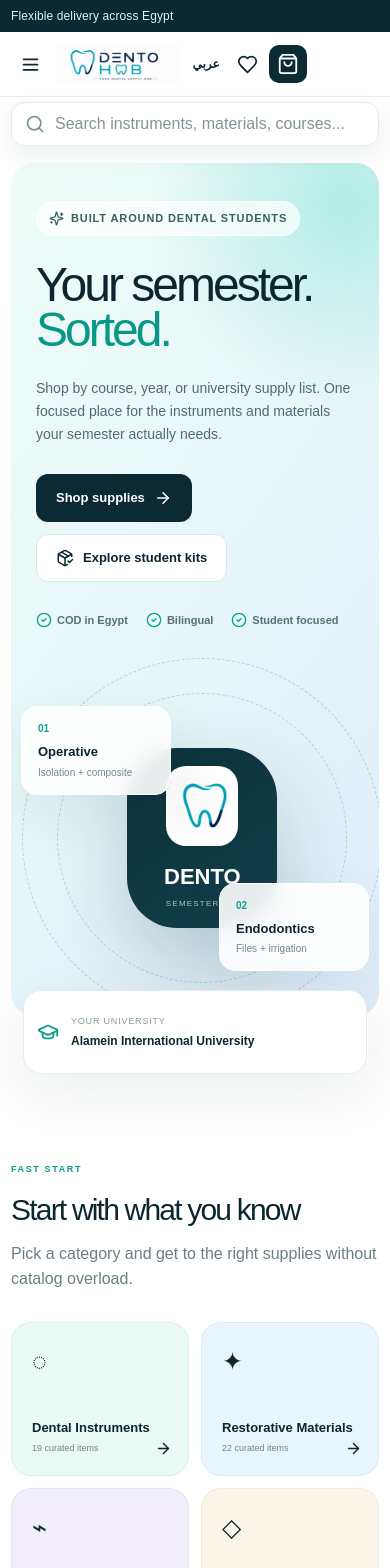
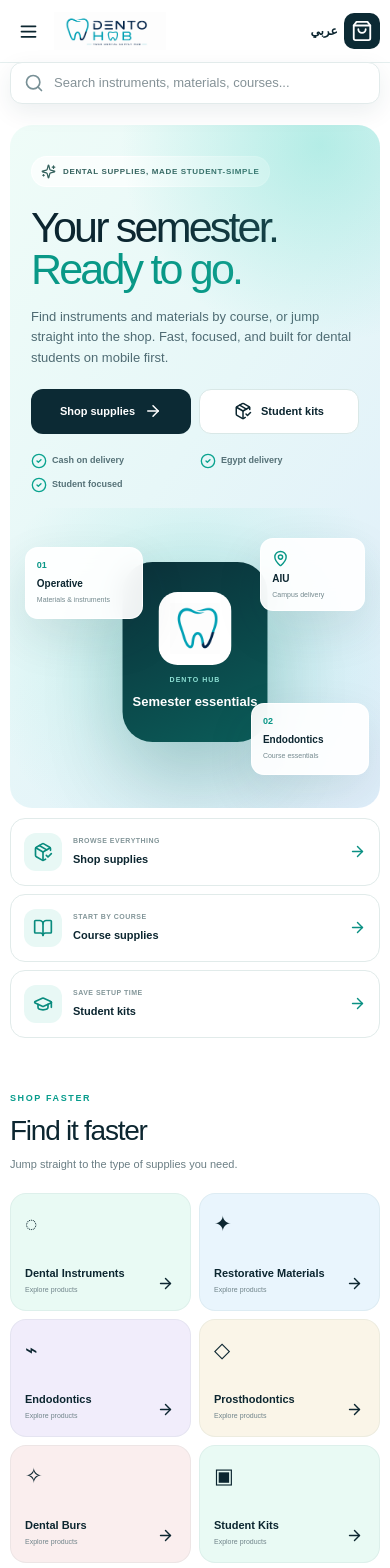
Before and after one commit to dentalhub08/dento-hub, a Next.js app: page / in a window 390 px wide. Shown: the top 1568 px of the page. Built offline with nearby package versions, Linux system fonts and the light colour scheme; no server answers; the database is empty.

Commit message:
Final mobile homepage polish

```diff
--- a/src/components/header.tsx
+++ b/src/components/header.tsx
@@ -23,7 +23,7 @@
     </div>
     <header className="site-header">
       <div className="shell header-row">
-        <button className="icon-btn mobile-only" aria-label="Menu"><Menu size={21}/></button>
+        <Link href="/shop" className="icon-btn mobile-only mobile-shop-link" aria-label="Open shop"><Menu size={21}/></Link>
         <Link href="/" className="brand brand-logo-link" aria-label="DENTO HUB home">
           <img className="brand-logo-img" src="/dento-hub-logo.png" alt="DENTO HUB — Your Dental Supply Hub" />
         </Link>
--- a/src/components/home-client.tsx
+++ b/src/components/home-client.tsx
@@ -1,6 +1,17 @@
 "use client";
+
 import Link from "next/link";
-import { ArrowRight, PackageCheck, ShieldCheck, Sparkles, Truck, GraduationCap, BookOpen, MapPin, CheckCircle2 } from "lucide-react";
+import {
+  ArrowRight,
+  BookOpen,
+  CheckCircle2,
+  GraduationCap,
+  MapPin,
+  PackageCheck,
+  ShieldCheck,
+  Sparkles,
+  Truck,
+} from "lucide-react";
 import { useStore } from "./store-provider";
 import { categories, courses, years } from "@/data/site";
 import { ProductCard } from "./product-card";
@@ -9,68 +20,190 @@
 import { courseImageByCode } from "@/data/product-media";
 import { useCatalog } from "./catalog-provider";
 
-export function HomeClient(){
- const { locale }=useStore(); const {products}=useCatalog(); const ar=locale==="ar";
- const featured=products.filter(p=>[1,5,14,44,47,82,97,106].includes(p.id)).slice(0,8);
- return <main>
-   <section className="hero shell">
-     <div className="hero-main">
+export function HomeClient() {
+  const { locale } = useStore();
+  const { products } = useCatalog();
+  const ar = locale === "ar";
+  const featured = products.filter((p) => [1, 5, 14, 44, 47, 82, 97, 106].includes(p.id)).slice(0, 8);
+
+  return (
+    <main className="home-page">
+      <section className="hero shell home-hero">
+        <div className="hero-main home-hero-main">
           <div className="hero-copy">
-         <span className="hero-badge"><Sparkles size={15}/>{ar?"مصمم لطلاب طب الأسنان":"Built around dental students"}</span>
-         <h1>{ar?<>جهّز ترمك.<br/><em>بشكل أذكى.</em></>:<>Your semester.<br/><em>Sorted.</em></>}</h1>
-         <p>{ar?"ابحث حسب الكورس، السنة الدراسية أو قائمة الجامعة. اجمع كل مستلزماتك في مكان واحد بدون دوشة.":"Shop by course, year, or university supply list. One focused place for the instruments and materials your semester actually needs."}</p>
-         <div className="hero-cta"><Link className="btn-primary" href="/shop">{ar?"ابدأ التسوق":"Shop supplies"}<ArrowRight size={18}/></Link><Link className="btn-secondary" href="/shop?bundles=1"><PackageCheck size={18}/>{ar?"استكشف الحقائب":"Explore student kits"}</Link></div>
-         <div className="hero-proof"><span><CheckCircle2 size={16}/> COD in Egypt</span><span><CheckCircle2 size={16}/> Bilingual</span><span><CheckCircle2 size={16}/> Student focused</span></div>
+            <span className="hero-badge">
+              <Sparkles size={15} />
+              {ar ? "مستلزماتك الدراسية في مكان واحد" : "Dental supplies, made student-simple"}
+            </span>
+            <h1>
+              {ar ? (
+                <>
+                  كل اللي محتاجه للترم.<br />
+                  <em>من غير دوشة.</em>
+                </>
+              ) : (
+                <>
+                  Your semester.<br />
+                  <em>Ready to go.</em>
+                </>
+              )}
+            </h1>
+            <p>
+              {ar
+                ? "ابحث عن الأدوات والمواد حسب الكورس، أو ادخل مباشرة على المتجر. تجربة بسيطة وسريعة للطالب من الموبايل أو اللابتوب."
+                : "Find instruments and materials by course, or jump straight into the shop. Fast, focused, and built for dental students on mobile first."}
+            </p>
+            <div className="hero-cta">
+              <Link className="btn-primary" href="/shop">
+                {ar ? "تسوق الآن" : "Shop supplies"} <ArrowRight size={18} />
+              </Link>
+              <Link className="btn-secondary" href="/shop?bundles=1">
+                <PackageCheck size={18} /> {ar ? "حقائب الطلاب" : "Student kits"}
+              </Link>
             </div>
-       <div className="hero-orbit" aria-label="Dental semester supplies illustration">
-         <div className="orb orb-main"><span className="hero-tooth-shell"><img className="hero-tooth-img" src="/dento-hub-tooth.png" alt="" aria-hidden="true"/></span><b>DENTO</b><small>semester kit</small></div>
-         <div className="float-card card-one"><span>01</span><b>Operative</b><small>Isolation + composite</small></div>
-         <div className="float-card card-two"><span>02</span><b>Endodontics</b><small>Files + irrigation</small></div>
-         <div className="float-card card-three"><MapPin size={17}/><b>AIU delivery</b><small>Live campus rate</small></div>
-         <div className="orbit-ring ring-a"/><div className="orbit-ring ring-b"/>
+            <div className="hero-proof home-proof">
+              <span><CheckCircle2 size={16} /> {ar ? "الدفع عند الاستلام" : "Cash on delivery"}</span>
+              <span><CheckCircle2 size={16} /> {ar ? "توصيل داخل مصر" : "Egypt delivery"}</span>
+              <span><CheckCircle2 size={16} /> {ar ? "مخصص للطلاب" : "Student focused"}</span>
             </div>
           </div>
-     <div className="hero-quickbar">
-       <div><GraduationCap size={22}/><span><small>Your university</small><strong>Alamein International University</strong></span></div>
-       <div><BookOpen size={22}/><span><small>Find your list</small><strong>Choose course / year</strong></span></div>
-       <Link href="/shop?university=aiu">Open AIU supplies <ArrowRight size={17}/></Link>
+
+          <div className="home-hero-visual" aria-hidden="true">
+            <div className="home-visual-glow" />
+            <div className="home-tooth-card">
+              <img src="/dento-hub-tooth.png" alt="" />
+              <span>DENTO HUB</span>
+              <strong>{ar ? "جهز ترمك" : "Semester essentials"}</strong>
+            </div>
+            <div className="home-mini-card mini-operative">
+              <span>01</span><strong>Operative</strong><small>{ar ? "مواد وأدوات" : "Materials & instruments"}</small>
+            </div>
+            <div className="home-mini-card mini-endo">
+              <span>02</span><strong>Endodontics</strong><small>{ar ? "مستلزمات الكورس" : "Course essentials"}</small>
+            </div>
+            <div className="home-mini-card mini-aiu">
+              <MapPin size={17} /><strong>AIU</strong><small>{ar ? "توصيل الجامعة" : "Campus delivery"}</small>
+            </div>
+          </div>
+        </div>
+
+        <div className="home-shortcuts" aria-label="Quick shopping links">
+          <Link href="/shop" className="home-shortcut">
+            <span><PackageCheck size={20} /></span>
+            <div><small>{ar ? "كل المنتجات" : "Browse everything"}</small><strong>{ar ? "المتجر" : "Shop supplies"}</strong></div>
+            <ArrowRight size={17} />
+          </Link>
+          <Link href="/shop?course=operative" className="home-shortcut">
+            <span><BookOpen size={20} /></span>
+            <div><small>{ar ? "ابدأ بالكورس" : "Start by course"}</small><strong>{ar ? "مستلزمات الكورسات" : "Course supplies"}</strong></div>
+            <ArrowRight size={17} />
+          </Link>
+          <Link href="/shop?bundles=1" className="home-shortcut">
+            <span><GraduationCap size={20} /></span>
+            <div><small>{ar ? "اختصر وقتك" : "Save setup time"}</small><strong>{ar ? "حقائب الطلاب" : "Student kits"}</strong></div>
+            <ArrowRight size={17} />
+          </Link>
         </div>
       </section>
 
-   <section className="section shell">
-    <SectionHeading eyebrow="FAST START" title={ar?"ابدأ من اللي تعرفه":"Start with what you know"} body={ar?"اختار القسم، وإحنا نضيّق الاختيارات بسرعة.":"Pick a category and get to the right supplies without catalog overload."}/>
-    <div className="category-grid">{categories.map((c,i)=><Link href={`/shop?category=${encodeURIComponent(c.name)}`} className={`category-card ${c.tone}`} key={c.name}><span className="category-icon">{c.icon}</span><strong>{ar?c.ar:c.name}</strong><small>{[19,22,31,18,16,4][i]} curated items</small><ArrowRight size={17}/></Link>)}</div>
-   </section>
-
-   <ManagedAds placement="home_top"/>
-
-   <section className="section section-tint">
-    <div className="shell">
-      <SectionHeading eyebrow="COURSE MODE" title={ar?"تسوّق حسب الكورس":"Shop like a dental student"} body={ar?"بدل ما تدور على كل أداة لوحدها، افتح قائمة الكورس وشوف المطلوب والمتاح.":"Open a course list, see what is required, optional, already in your kit, and still missing."}/>
-      <div className="course-grid">{courses.map((c,i)=><Link href={`/shop?course=${c.code.toLowerCase()}`} className="course-card course-card-photo" key={c.name}><div className="course-photo"><img src={courseImageByCode[c.code]} alt=""/></div><div className="course-no">0{i+1}</div><div><span className="course-pill">AIU source list</span><h3>{ar?c.ar:c.name}</h3><p>{c.blurb}</p></div><div className="course-bottom"><span>{i===0?"36":"24+"} mapped supplies</span><ArrowRight size={18}/></div></Link>)}</div>
-      <ManagedAds placement="course_section"/>
+      <section className="section shell home-section">
+        <SectionHeading
+          eyebrow="SHOP FASTER"
+          title={ar ? "ابدأ بالقسم" : "Find it faster"}
+          body={ar ? "اختار نوع المستلزمات وادخل مباشرة للمنتجات." : "Jump straight to the type of supplies you need."}
+        />
+        <div className="category-grid home-category-grid">
+          {categories.map((c) => (
+            <Link href={`/shop?category=${encodeURIComponent(c.name)}`} className={`category-card ${c.tone}`} key={c.name}>
+              <span className="category-icon">{c.icon}</span>
+              <strong>{ar ? c.ar : c.name}</strong>
+              <small>{ar ? "عرض المنتجات" : "Explore products"}</small>
+              <ArrowRight size={17} />
+            </Link>
+          ))}
         </div>
       </section>
 
-   <section className="section shell">
-    <SectionHeading eyebrow="REAL CATALOG" title={ar?"من قائمة DENTO HUB":"From your DENTO HUB catalog"} body={ar?"منتجات حقيقية من قائمة DENTO HUB مع صور من مراجع المستلزمات المرفوعة.":"Real DENTO HUB products, now paired with supply imagery from the uploaded AIU references."}/>
-    <div className="product-grid">{featured.map((p,i)=><ProductCard key={p.id} product={p} index={i}/>)}</div>
+      <ManagedAds placement="home_top" />
+
+      <section className="section section-tint home-course-section">
+        <div className="shell">
+          <SectionHeading
+            eyebrow="SHOP BY COURSE"
+            title={ar ? "ادخل على كورسك مباشرة" : "Your course, one tap away"}
+            body={ar ? "بدل القوائم الطويلة، افتح الكورس وشوف المنتجات المتاحة له مباشرة." : "No long lists or setup screens. Open a course and see the relevant supplies immediately."}
+          />
+          <div className="course-grid home-course-grid">
+            {courses.map((c) => (
+              <Link href={`/shop?course=${c.code.toLowerCase()}`} className="course-card course-card-photo home-course-card" key={c.name}>
+                <div className="course-photo"><img src={courseImageByCode[c.code]} alt="" /></div>
+                <div className="home-course-copy">
+                  <span className="course-pill">{ar ? "مستلزمات الكورس" : "Course supplies"}</span>
+                  <h3>{ar ? c.ar : c.name}</h3>
+                  <p>{ar ? "اعرض المنتجات والبدائل المتاحة لهذا الكورس." : "Open the products and available alternatives for this course."}</p>
+                </div>
+                <div className="course-bottom"><span>{ar ? "تسوق الكورس" : "Shop course"}</span><ArrowRight size={18} /></div>
+              </Link>
+            ))}
+          </div>
+          <ManagedAds placement="course_section" />
+        </div>
       </section>
 
-   <ManagedAds placement="featured"/>
-
-   <section className="section shell kit-builder">
-    <div className="kit-copy"><span className="section-kicker">SEMESTER BUILDER</span><h2>{ar?"حوّل قائمة الكورس إلى checklist":"Turn a course list into a checkout plan"}</h2><p>{ar?"اعرف المطلوب، الاختياري، والبدائل. اختار كل منتج لوحده أو اشترِ Bundle لما تكون جاهزة.":"See required items, optional items, and alternatives. Buy products individually or grab a discounted bundle when one is available."}</p><Link className="btn-primary" href="/shop?course=operative">Try Operative list <ArrowRight size={18}/></Link></div>
-    <div className="checklist-card"><div className="checklist-head"><div><span>Operative Dentistry</span><strong>Semester supply list</strong></div><b>12 / 36</b></div>{["Rubber dam kit","Phosphoric acid etching gel","Bonding agent","Composite shades A1 / A2 / A3","Composite finishing burs"].map((x,i)=><div className="check-row" key={x}><span className={`check ${i<2?"done":""}`}>{i<2?"✓":""}</span><div><strong>{x}</strong><small>{i===3?"Choose shade / variation":"Mapped to catalog"}</small></div><span className="row-status">{i<2?"In kit":i===3?"Choose":"Add"}</span></div>)}<div className="check-footer"><span>List progress</span><div className="progress"><i style={{width:"34%"}}/></div></div></div>
+      <section className="section shell home-section">
+        <SectionHeading
+          eyebrow="POPULAR NOW"
+          title={ar ? "مستلزمات مختارة" : "Student essentials"}
+          body={ar ? "منتجات مختارة من كتالوج DENTO HUB." : "A quick selection from the DENTO HUB catalog."}
+        />
+        <div className="product-grid home-product-grid">
+          {featured.map((p, i) => <ProductCard key={p.id} product={p} index={i} />)}
+        </div>
+        <div className="home-section-cta"><Link href="/shop">{ar ? "عرض كل المنتجات" : "View all products"} <ArrowRight size={16} /></Link></div>
       </section>
 
-   <ManagedAds placement="student_kits"/>
+      <ManagedAds placement="featured" />
 
-   <section className="section shell">
-    <SectionHeading eyebrow="BY YEAR" title={ar?"كل سنة لها احتياجاتها":"Made for every dental year"}/>
-    <div className="year-row">{years.map((y,i)=><Link href={`/shop?year=${i+1}`} key={y}><span>0{i+1}</span><strong>{ar?`السنة ${i+1}`:y}</strong><small>Explore supplies</small></Link>)}</div>
+      <section className="section shell home-kit-section">
+        <div className="home-kit-copy">
+          <span className="section-kicker">STUDENT KITS</span>
+          <h2>{ar ? "حقائب أبسط. شراء أسرع." : "Kits without the complicated checklist"}</h2>
+          <p>{ar ? "اختار حقيبة جاهزة لما تكون متاحة، أو اشتري كل منتج لوحده. من غير قوائم اختيار طويلة على الصفحة الرئيسية." : "Grab a ready kit when available, or buy each product separately. No long choose-and-add checklist on the homepage."}</p>
+          <Link className="btn-primary" href="/shop?bundles=1">{ar ? "عرض الحقائب" : "Explore student kits"} <ArrowRight size={18} /></Link>
+        </div>
+        <div className="home-kit-grid">
+          <Link href="/shop?course=operative" className="home-kit-card">
+            <span>01</span><BookOpen size={24} /><strong>{ar ? "حسب الكورس" : "Course-ready"}</strong><small>{ar ? "ادخل للكورس وشوف المستلزمات." : "Open a course and shop its supplies."}</small><ArrowRight size={17} />
+          </Link>
+          <Link href="/shop" className="home-kit-card">
+            <span>02</span><PackageCheck size={24} /><strong>{ar ? "اشتري براحتك" : "Pick individually"}</strong><small>{ar ? "كل منتج متاح للشراء لوحده." : "Every available product can be bought alone."}</small><ArrowRight size={17} />
+          </Link>
+          <Link href="/shop?bundles=1" className="home-kit-card featured-kit-card">
+            <span>03</span><GraduationCap size={24} /><strong>{ar ? "Bundle جاهز" : "Ready bundles"}</strong><small>{ar ? "لما تكون الحقيبة متاحة، خدها مرة واحدة." : "When a bundle is available, grab it in one go."}</small><ArrowRight size={17} />
+          </Link>
+        </div>
       </section>
 
-   <section className="trust-band"><div className="shell trust-grid"><div><Truck/><span><strong>Delivery built for Egypt</strong><small>Admin-adjustable by governorate & university</small></span></div><div><ShieldCheck/><span><strong>Secure checkout rules</strong><small>Server-side pricing and protected admin access</small></span></div><div><PackageCheck/><span><strong>Student bundles</strong><small>Buy kits or choose every item separately</small></span></div></div></section>
+      <ManagedAds placement="student_kits" />
+
+      <section className="section shell home-year-section">
+        <SectionHeading eyebrow="BY YEAR" title={ar ? "ابدأ من سنتك الدراسية" : "Shop by academic year"} />
+        <div className="year-row home-year-row">
+          {years.map((y, i) => (
+            <Link href={`/shop?year=${i + 1}`} key={y}>
+              <span>0{i + 1}</span><strong>{ar ? `السنة ${i + 1}` : y}</strong><small>{ar ? "عرض المستلزمات" : "Explore supplies"}</small>
+            </Link>
+          ))}
+        </div>
+      </section>
+
+      <section className="trust-band home-trust-band">
+        <div className="shell trust-grid">
+          <div><Truck /><span><strong>{ar ? "توصيل داخل مصر" : "Delivery across Egypt"}</strong><small>{ar ? "أسعار التوصيل قابلة للتحديث من الإدارة" : "Admin-managed delivery rules"}</small></span></div>
+          <div><ShieldCheck /><span><strong>{ar ? "حسابك محفوظ" : "Account-backed shopping"}</strong><small>{ar ? "السلة والمفضلة مرتبطة بحسابك" : "Cart and wishlist stay with your account"}</small></span></div>
+          <div><PackageCheck /><span><strong>{ar ? "تسوق بطريقتك" : "Shop your way"}</strong><small>{ar ? "منتجات منفردة أو حقائب" : "Individual supplies or student kits"}</small></span></div>
+        </div>
+      </section>
     </main>
+  );
 }
```
Also changed, not shown: MOBILE_HOME_UPGRADE_README.txt (added), src/app/globals.css. Lines whose indentation alone changed are shown as unchanged.
